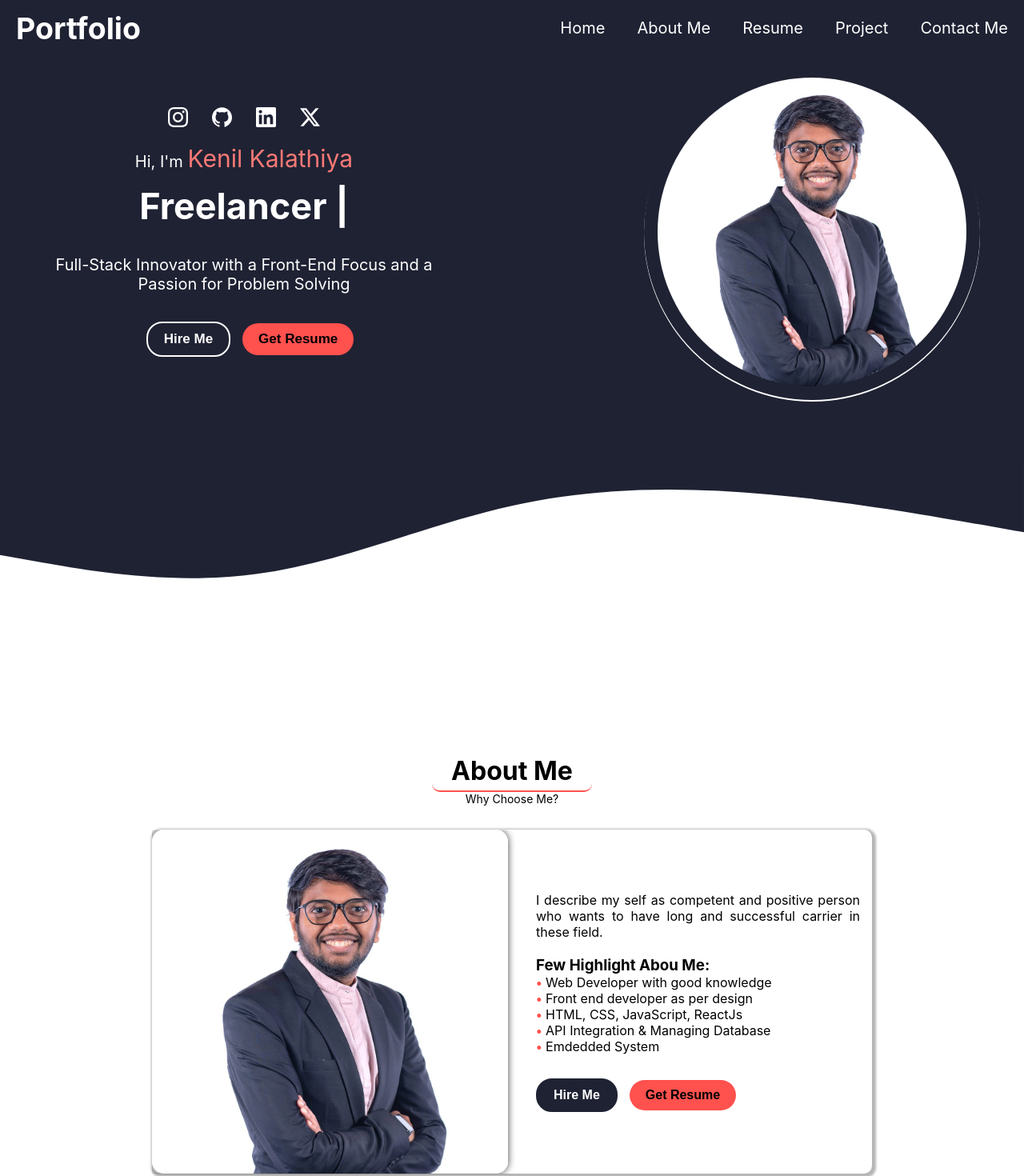
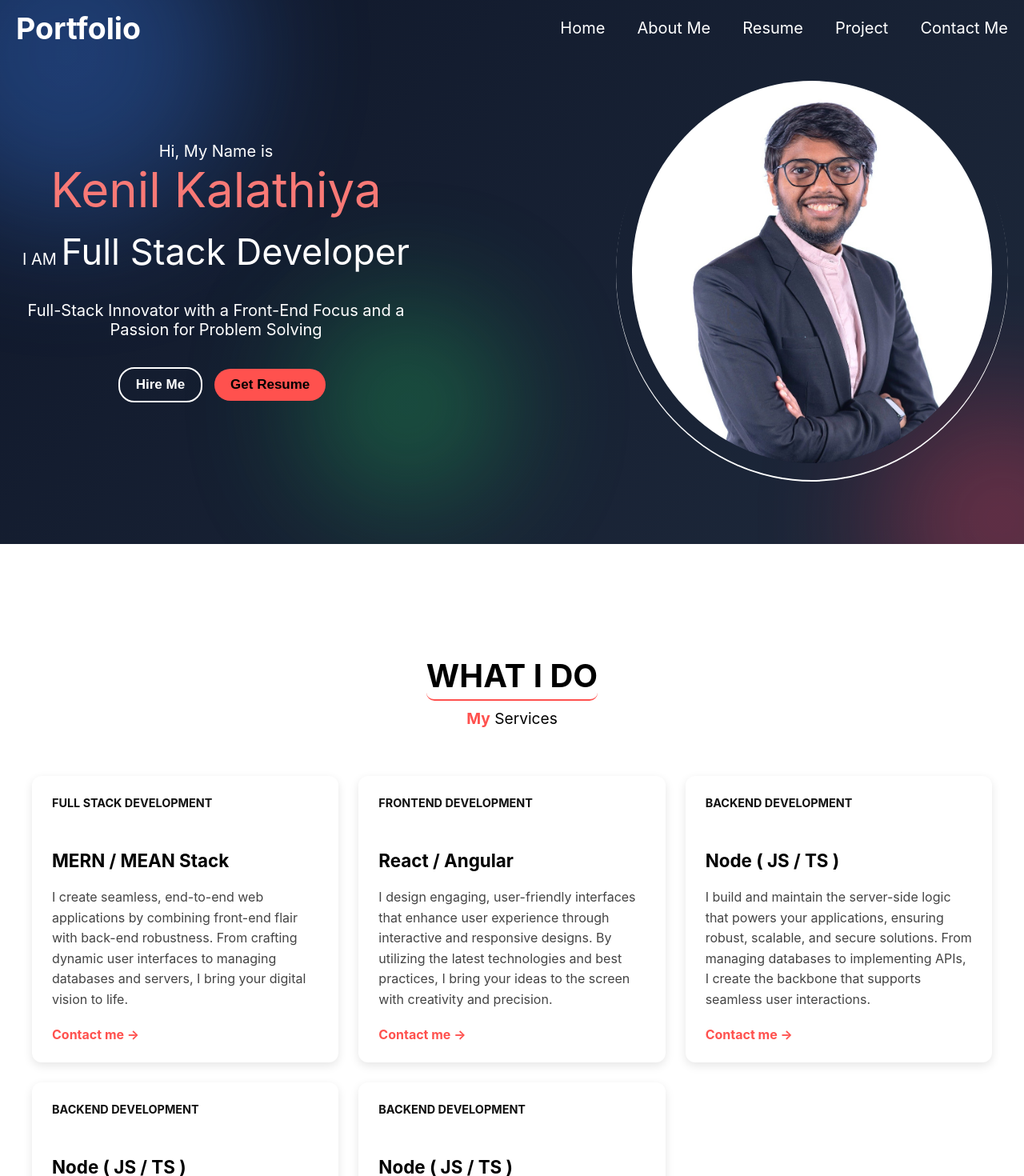
Before and after one commit to kenilkalathiya/kenilkalathiya.github.io, a React (Create React App) app: page / in a window 1280 px wide. Shown: the top 1470 px of the page at 80% size. Built offline with nearby package versions, Linux system fonts and the light colour scheme.

Commit message:
Do Change in UI

```diff
--- a/src/Portfolio/AboutMe/AboutMe.css
+++ b/src/Portfolio/AboutMe/AboutMe.css
@@ -1,4 +1,4 @@
-*{
+/* *{
     margin: 0;
     padding: 0;
     --orange-color:rgb(255, 81, 78);
@@ -13,8 +13,6 @@
     margin: 30px;
     justify-content: center;
     align-items: center;
-    /* width: 60vw; */
-    /* height: 500px; */
 }
 
 .about-me .extra{
@@ -45,8 +43,6 @@
     flex-direction: column;
     width: 70%;
     padding-left: 20px;
-    /* justify-content: center;
-    align-items: center; */
 }
 
 .detail p{
@@ -106,7 +102,7 @@
 }
 
 
-/* Tablets */
+
 @media (max-width: 1024px) {
     .about-me .extra {
         flex-direction: column;
@@ -139,24 +135,23 @@
     }
 }
 
-/* Mobile */
 @media (max-width: 600px) {
     .about-me {
-        margin: 15px; /* smaller margins */
+        margin: 15px;
     }
 
     .about-me .extra {
-        width: 95%; /* almost full width */
+        width: 95%;
     }
 
     .photo img {
-        width: 100%; /* image fills container */
-        height: auto; /* maintain aspect ratio */
+        width: 100%;
+        height: auto;
     }
 
     .detail{
-        width: 100%; /* detail section matches container */
-        padding: 15px; /* smaller padding */
+        width: 100%;
+        padding: 15px;
 
     }
 
@@ -166,4 +161,119 @@
     }
 
 
+} */
+
+.about-section {
+  padding: 60px 20px;
+  text-align: center;
 }
+
+/* Title */
+.title1 h1 {
+  font-size: 2.5rem;
+  margin-bottom: 10px;
+  font-weight: bold;
+  width: auto;
+}
+
+.title1 p {
+  font-size: 1.2rem;
+  margin-bottom: 40px;
+}
+
+.highlight {
+  color: var(--orange-color);
+  font-weight: bold;
+}
+
+/* Grid layout */
+.about-grid {
+  display: grid;
+  grid-template-columns: repeat(3, 1fr);
+  gap: 25px;
+  max-width: 1600px;   /* keeps it from being too wide */
+  margin: 0 auto;      /* centers the grid */
+  padding: 20px;       /* space around */
+}
+
+
+
+/* Card design */
+.about-card {
+  background: white;
+  padding: 25px;
+  border-radius: 12px;
+  box-shadow: 0 4px 12px rgba(0, 0, 0, 0.1);
+  transition: transform 0.3s ease, box-shadow 0.3s ease;
+  max-width: 520px; /* limit individual card size */
+  margin: auto;     /* keep cards centered inside grid cells */
+  text-align: left;
+}
+
+
+.about-card:hover {
+  transform: translateY(-8px);
+}
+
+.about-card h4 {
+  font-size: 0.9rem;
+  font-weight: bold;
+  margin-bottom: 10px;
+  color: #111;
+}
+
+.about-card h2 {
+  font-size: 1.4rem;
+  font-weight: bold;
+  margin: 50px 0px 20px 0px;
+  color: #000;
+}
+
+.about-card p {
+  font-size: 1rem;
+  color: #444;
+  margin-bottom: 20px;
+  line-height: 1.6;
+}
+
+/* Contact link */
+.contact-link {
+  font-weight: bold;
+  text-decoration: none;
+  color: var(--orange-color);
+  display: inline-flex;
+  align-items: center;
+  transition: color 0.3s ease;
+}
+
+.contact-link:hover {
+  color: var(--WhitishOrange-color);
+}
+
+/* Responsive */
+
+@media (max-width: 1024px) {
+  .about-grid {
+    grid-template-columns: repeat(2, 1fr);
+    max-width: 800px;
+  }
+}
+
+
+
+@media (max-width: 768px) {
+  .about-section {
+    padding: 40px 15px;
+  }
+
+  .about-card {
+    padding: 20px;
+  }
+}
+
+@media (max-width: 600px) {
+  .about-grid {
+    grid-template-columns: 1fr;
+    max-width: 400px;
+  }
+}
--- a/src/Portfolio/AboutMe/AboutMe.jsx
+++ b/src/Portfolio/AboutMe/AboutMe.jsx
@@ -1,47 +1,126 @@
+// import React from "react";
+// import "./AboutMe.css";
+// import profile from "../../Assets/Home/profile-pic.jpg";
+
+// export default function AboutMe() {
+//   return (
+//     <>
+//     <div className="title-main" id='about-me'>
+//       <div className="title1 title" >
+//         <h1>About Me</h1>
+//         <p>Why Choose Me?</p>
+//       </div>
+//       <div className="about-me">
+//         <div className="extra">
+//           <div className="photo">
+//             <img src={profile} alt="Profile" />
+//           </div>
+//           <div className="detail">
+//             <p>
+//               I describe my self as competent and positive person who wants to
+//               have long and successful carrier in these field.
+//             </p>
+//             <br />
+
+//             <div className="list">
+//               <h3>Few Highlight Abou Me:</h3>
+//               <ul>
+//                 <li> Web Developer with good knowledge</li>
+//                 <li> Front end developer as per design</li>
+//                 <li> HTML, CSS, JavaScript, ReactJs</li>
+//                 <li> API Integration & Managing Database</li>
+//                 <li> Emdedded System</li>
+//               </ul>
+//             </div>
+//             <div className="profile-buttons">
+//               <button className="hire-me-btn buttons">Hire Me</button>
+//               <a href="/Kenil-Kalathiya.pdf" download="Kenil-Kalathiya.pdf">
+//                 <button className="resume-btn buttons">Get Resume</button>
+//               </a>
+//             </div>
+//           </div>
+//         </div>
+//       </div>
+//       </div>
+//     </>
+//   );
+// }
+
 import React from "react";
 import "./AboutMe.css";
-import profile from "../../Assets/Home/profile-pic.jpg";
 
 export default function AboutMe() {
   return (
-    <>
-    <div className="title-main" id='about-me'>
-      <div className="title1 title" >
-        <h1>About Me</h1>
-        <p>Why Choose Me?</p>
+    <div className="about-section" id="about-me">
+      <div className="title1 title">
+        <h1>WHAT I DO</h1>
+        <p><span className="highlight">My</span> Services</p>
       </div>
-      <div className="about-me">
-        <div className="extra">
-          <div className="photo">
-            <img src={profile} alt="Profile" />
-          </div>
-          <div className="detail">
-            <p>
-              I describe my self as competent and positive person who wants to
-              have long and successful carrier in these field.
-            </p>
-            <br />
 
-            <div className="list">
-              <h3>Few Highlight Abou Me:</h3>
-              <ul>
-                <li> Web Developer with good knowledge</li>
-                <li> Front end developer as per design</li>
-                <li> HTML, CSS, JavaScript, ReactJs</li>
-                <li> API Integration & Managing Database</li>
-                <li> Emdedded System</li>
-              </ul>
-            </div>
-            <div className="profile-buttons">
-              <button className="hire-me-btn buttons">Hire Me</button>
-              <a href="/Kenil-Kalathiya.pdf" download="Kenil-Kalathiya.pdf">
-                <button className="resume-btn buttons">Get Resume</button>
-              </a>
-            </div>
-          </div>
+      <div className="about-grid">
+        {/* Full Stack */}
+        <div className="about-card">
+          <h4>FULL STACK DEVELOPMENT</h4>
+          <h2>MERN / MEAN Stack</h2>
+          <p>
+            I create seamless, end-to-end web applications by combining
+            front-end flair with back-end robustness. From crafting dynamic
+            user interfaces to managing databases and servers, I bring your
+            digital vision to life.
+          </p>
+          <a href="#contact" className="contact-link">Contact me →</a>
+        </div>
+
+        {/* Frontend */}
+        <div className="about-card">
+          <h4>FRONTEND DEVELOPMENT</h4>
+          <h2>React / Angular</h2>
+          <p>
+            I design engaging, user-friendly interfaces that enhance user
+            experience through interactive and responsive designs. By utilizing
+            the latest technologies and best practices, I bring your ideas to
+            the screen with creativity and precision.
+          </p>
+          <a href="#contact" className="contact-link">Contact me →</a>
+        </div>
+
+        {/* Backend */}
+        <div className="about-card">
+          <h4>BACKEND DEVELOPMENT</h4>
+          <h2>Node ( JS / TS )</h2>
+          <p>
+            I build and maintain the server-side logic that powers your
+            applications, ensuring robust, scalable, and secure solutions.
+            From managing databases to implementing APIs, I create the
+            backbone that supports seamless user interactions.
+          </p>
+          <a href="#contact" className="contact-link">Contact me →</a>
+        </div>
+
+        <div className="about-card">
+          <h4>BACKEND DEVELOPMENT</h4>
+          <h2>Node ( JS / TS )</h2>
+          <p>
+            I build and maintain the server-side logic that powers your
+            applications, ensuring robust, scalable, and secure solutions.
+            From managing databases to implementing APIs, I create the
+            backbone that supports seamless user interactions.
+          </p>
+          <a href="#contact" className="contact-link">Contact me →</a>
+        </div>
+
+        <div className="about-card">
+          <h4>BACKEND DEVELOPMENT</h4>
+          <h2>Node ( JS / TS )</h2>
+          <p>
+            I build and maintain the server-side logic that powers your
+            applications, ensuring robust, scalable, and secure solutions.
+            From managing databases to implementing APIs, I create the
+            backbone that supports seamless user interactions.
+          </p>
+          <a href="#contact" className="contact-link">Contact me →</a>
         </div>
       </div>
-      </div>
-    </>
+    </div>
   );
 }
--- a/src/Portfolio/Home/Home.jsx
+++ b/src/Portfolio/Home/Home.jsx
@@ -1,6 +1,5 @@
 import React from "react";
 import { SiInstagram, SiLinkedin, SiX,SiGithub } from 'react-icons/si';
-import Typical from "react-typical";
 import "./home.css";
 
 export default function Home() {
@@ -26,23 +25,12 @@ export default function Home() {
                             </div>
 
                                 <span className="profile-name">
-                                Hi, I'm <span className="name">Kenil Kalathiya</span>
+                                Hi, My Name is <br/><span className="name">Kenil Kalathiya</span>
                                 </span>
 
-                                <h1 className="profile-role">
-                                    {""}
-                                    <Typical
-                                    loop={Infinity}
-                                    steps={[
-                                        "Full-Stack Developer",
-                                        1500,
-                                        "Freelancer " ,
-                                        1500,
-                                        "React.Js Developer ",
-                                        1500,
-                                    ]}
-                                    />
-                                </h1>
+                                <p className="profile-role">
+                                    I AM <span>Full Stack Developer</span>
+                                </p>
 
                                 <span className="profile-role-tagline">
                                     Full-Stack Innovator with a Front-End Focus and a Passion for Problem Solving
@@ -63,11 +51,16 @@ export default function Home() {
                     </div>
                 </div>
 
+                <div className="blob blob1"></div>
+<div className="blob blob2"></div>
+<div className="blob blob3"></div>
+
+
             </div>
-            <svg className="svg-img" xmlns="http://www.w3.org/2000/svg" viewBox="0 0 1440 320"><path fill="#1f2233"
+            {/* <svg className="svg-img" xmlns="http://www.w3.org/2000/svg" viewBox="0 0 1440 320"><path fill="#1f2233"
             fill-opacity="1" d="M0,128L60,138.7C120,149,240,171,360,154.7C480,139,600,85,720,58.7C840
             ,32,960,32,1080,42.7C1200,53,1320,75,1380,85.3L1440,96L1440,0L1380,0C1320,0,1200,0,1080,
-            0C960,0,840,0,720,0C600,0,480,0,360,0C240,0,120,0,60,0L0,0Z"></path></svg>
+            0C960,0,840,0,720,0C600,0,480,0,360,0C240,0,120,0,60,0L0,0Z"></path></svg> */}
 
         </div>
     </>
--- a/src/Portfolio/Home/home.css
+++ b/src/Portfolio/Home/home.css
@@ -7,11 +7,18 @@
     --grey-color:rgb(31, 34, 51);
 }
 
+:root{
+  --next-section: #1f2233; /* same as your next section bg */
+}
+
+
 body, html {
     margin: 0;
     padding: 0;
     overflow-x: hidden; /* Prevent horizontal scrolling */
 }
+
+
 
 
 .profile-container {
@@ -20,12 +27,58 @@ body, html {
     justify-content: center;
     gap: 250px;
     padding: 80px 20px;
-    background: var(--grey-color);
+    /* background: var(--grey-color); */
     background-attachment: fixed;
     width: 100%;
     margin: 0 auto;
     box-sizing: border-box;
+    background: linear-gradient(135deg, #0f172a, #1e293b);
+    position: relative;   /* so blobs can be positioned inside */
+    overflow: hidden;     /* hide blobs overflow */
+
 }
+
+.blob {
+  position: absolute;
+  border-radius: 50%;
+  opacity: 0.35;
+  filter: blur(80px);
+  animation: move 20s infinite alternate ease-in-out;
+  z-index: 0; /* keep behind content */
+}
+
+.blob1 {
+  width: 400px;
+  height: 400px;
+  background: #3b82f6; /* blue */
+  top: -100px;
+  left: -150px;
+}
+
+.blob2 {
+  width: 300px;
+  height: 300px;
+  background: #f43f5e; /* pink */
+  bottom: -120px;
+  right: -120px;
+  animation-delay: 5s;
+}
+
+.blob3 {
+  width: 250px;
+  height: 250px;
+  background: #22c55e; /* green */
+  bottom: 50px;
+  left: 30%;
+  animation-delay: 10s;
+}
+
+@keyframes move {
+  0% { transform: translate(0, 0) scale(1); }
+  50% { transform: translate(50px, -50px) scale(1.1); }
+  100% { transform: translate(-30px, 30px) scale(0.9); }
+}
+
 
 
 
@@ -40,6 +93,10 @@ body, html {
     text-align: left;        /* left align text */
 }
 
+.profile-content, .profile-img {
+  position: relative;
+  z-index: 2;
+}
 
 
 
@@ -62,13 +119,17 @@ body, html {
 
 .profile-name .name{
     color: var(--WhitishOrange-color);
-    font-size: 30px;
+    font-size: 60px;
 }
 
 .profile-role{
-    font-size: 45px;
+    font-size: 20px;
     width: 100%;
     margin: 14px 0px 34px 0px;
+}
+
+.profile-role span{
+    font-size: 45px;
 }
 
 .profile-role-tagline{
@@ -116,8 +177,8 @@ body, html {
     display: flex;
     align-items: center;
     justify-content: center;
-    height: 420px;
-    width: 420px;
+    height: 520px;
+    width: 520px;
     border-radius: 50%;
     overflow: hidden;
     box-shadow: 0px 2px 0px 0px white;
--- a/src/Portfolio/Navbar/Navbar.css
+++ b/src/Portfolio/Navbar/Navbar.css
@@ -1,7 +1,8 @@
 
 .navbar {
   display: flex;
-  background-color: var(--grey-color);
+  /* background-color: var(--grey-color); */
+  background: transparent;
   color: white;
   width: 100%;
   height: 70px;
@@ -10,7 +11,22 @@
   align-items: center;
   justify-content: space-between;
   padding: 0 20px;
+  top: 0;
+  left: 0;
+  transition: background 0.3s ease, box-shadow 0.3s ease;
+  /* position: absolute; */
+
 }
+
+.navbar.scrolled {
+  background: linear-gradient(135deg, #0f172a, #1e293b); /* solid color after scroll */
+ box-shadow: 0 2px 8px rgba(0,0,0,0.4);
+}
+
+.social-media {
+  display: none; /* hide by default */
+}
+
 
 .portfolio {
   font-size: 25px;
@@ -80,7 +96,7 @@
   .navigation {
     flex-direction: column;
     align-items: center;
-    background-color: var(--grey-color);
+    background: linear-gradient(to right, #182c50, #141d30);
     position: fixed;
     top: 70px;
     right: -100%; /* hidden off the screen */
@@ -102,4 +118,15 @@
   .hamburger {
     display: flex;
   }
+  .social-media {
+    display: flex;
+    justify-content: center;
+    gap: 20px;
+    margin-top: 20px;
+    font-size: 25px;
+  }
+
+  .social-media a {
+    color: white;
+  }
 }
--- a/src/Portfolio/Navbar/Navbar.jsx
+++ b/src/Portfolio/Navbar/Navbar.jsx
@@ -1,8 +1,10 @@
 import React, { useState, useEffect } from "react";
+import { SiInstagram, SiLinkedin, SiX,SiGithub } from 'react-icons/si';
 import "./Navbar.css";
 
 export default function Navbar() {
   const [isOpen, setIsOpen] = useState(false);
+  const [scrolled, setScrolled] = useState(false);
 
   // 🚀 Disable scroll when menu is open
   useEffect(() => {
@@ -13,13 +15,25 @@ useEffect(() => {
     }
   }, [isOpen]);
 
+  // 🚀 Detect scroll
+  useEffect(() => {
+    const handleScroll = () => {
+      if (window.scrollY > 50) {
+        setScrolled(true);
+      } else {
+        setScrolled(false);
+      }
+    };
+    window.addEventListener("scroll", handleScroll);
+    return () => window.removeEventListener("scroll", handleScroll);
+  }, []);
 
   const handleLinkClick = () => {
     setIsOpen(false); // Close menu when link is clicked
   };
 
   return (
-    <div className="navbar">
+    <div className={`navbar ${scrolled ? "scrolled" : ""}`}>
       <div className="portfolio">
         <h2>Portfolio</h2>
       </div>
@@ -42,8 +56,26 @@ useEffect(() => {
           <a href="#contact" onClick={handleLinkClick}>
             <li>Contact Me</li>
           </a>
+
+          <div className="social-media">
+        <a href="https://www.instagram.com/kenil_kalathiya_007">
+          <SiInstagram />
+        </a>
+        <a href="https://github.com/kenilkalathiya">
+          <SiGithub />
+        </a>
+        <a href="https://www.linkedin.com/in/kenil-kalathiya-9422021b6/">
+          <SiLinkedin />
+        </a>
+        <a href="https://twitter.com/KenilKalathiya1">
+          <SiX />
+        </a>
+      </div>
         </ul>
+
+
       </div>
+
 
       {/* Hamburger icon (always on far right) */}
       <div
```
Lines whose indentation alone changed are shown as unchanged.
